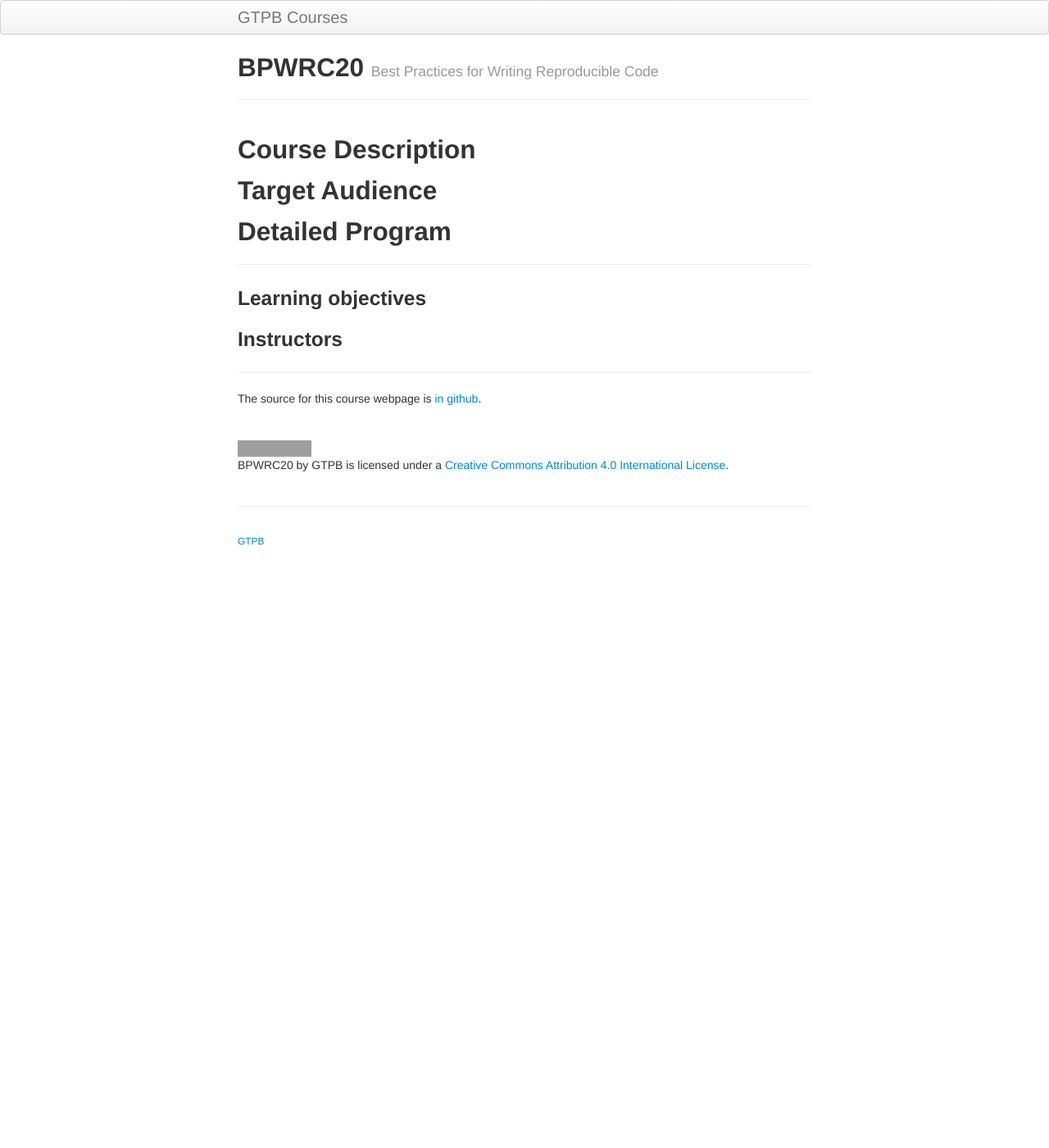
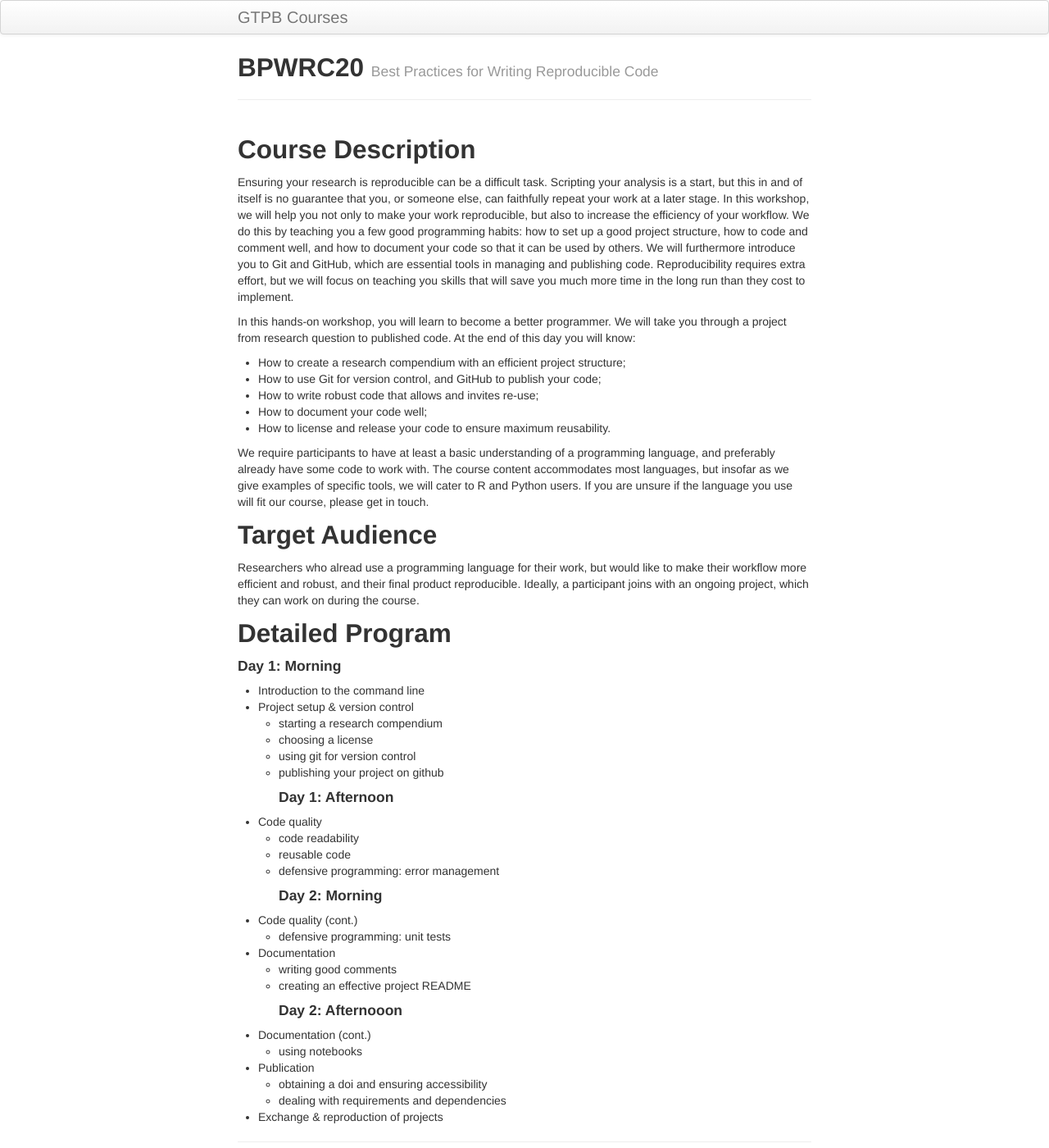
Before and after one commit to GTPB/BPWRC20, a Jekyll site: the page built from index.md, in a window 1280 px wide and 1400 px high. Shown: the whole window at 82% size. Built offline with Jekyll 4.4.1, drawn with Linux system fonts in a browser that asks for light colours; our own code applies the rules of GitHub Pages for plain Markdown files; some of the changed text lies outside the part shown; grey boxes are pictures that could not be loaded.

Commit message:
add course description and instructor information

```diff
--- a/index.md
+++ b/index.md
@@ -43,19 +43,54 @@ schemadotorg:
 ---
 
 ## Course Description
+Ensuring your research is reproducible can be a difficult task. Scripting your analysis is a start, but this in and of itself is no guarantee that you, or someone else, can faithfully repeat your work at a later stage. In this workshop, we will help you not only to make your work reproducible, but also to increase the efficiency of your workflow. We do this by teaching you a few good programming habits: how to set up a good project structure, how to code and comment well, and how to document your code so that it can be used by others. We will furthermore introduce you to Git and GitHub, which are essential tools in managing and publishing code. Reproducibility requires extra effort, but we will focus on teaching you skills that will save you much more time in the long run than they cost to implement.
 
+In this hands-on workshop, you will learn to become a better programmer. We will take you through a project from research question to published code. At the end of this day you will know:
+
+- How to create a research compendium with an efficient project structure;
+- How to use Git for version control, and GitHub to publish your code;
+- How to write robust code that allows and invites re-use;
+- How to document your code well;
+- How to license and release your code to ensure maximum reusability.
+
+We require participants to have at least a basic understanding of a programming language, and preferably already have some code to work with. The course content accommodates most languages, but insofar as we give examples of specific tools, we will cater to R and Python users. If you are unsure if the language you use will fit our course, please get in touch.
 
 ## Target Audience
-
+Researchers who alread use a programming language for their work, but would like to make their workflow more efficient and robust, and their final product reproducible. Ideally, a participant joins with an ongoing project, which they can work on during the course.
 
 ## Detailed Program
-
+#### Day 1: Morning
+- Introduction to the command line
+- Project setup & version control
+  - starting a research compendium
+  - choosing a license
+  - using git for version control
+  - publishing your project on github
+#### Day 1: Afternoon
+- Code quality
+  - code readability
+  - reusable code
+  - defensive programming: error management
+#### Day 2: Morning
+- Code quality (cont.)
+  - defensive programming: unit tests
+- Documentation
+  - writing good comments
+  - creating an effective project README
+#### Day 2: Afternooon
+- Documentation (cont.)
+  - using notebooks
+- Publication
+  - obtaining a doi and ensuring accessibility
+  - dealing with requirements and dependencies
+- Exchange & reproduction of projects
 
 ---
 
-### Learning objectives
+### Instructors
 
-### Instructors
+#### Barbara Vreede
+After defending her PhD in Evolutionary Biology at the Gulbenkian Institute in 2012, Barbara learned Python and R for her postdoc positions, then left active research to join the University Library in Utrecht, the Netherlands. There, she has been focusing on supporting researchers writing and publishing software. This workshop was developed with researchers at Utrecht University, and has been a staple since its inception.
 
 ---
 
```
Also changed, not shown: other parts of index.md (+1 -1 lines).
